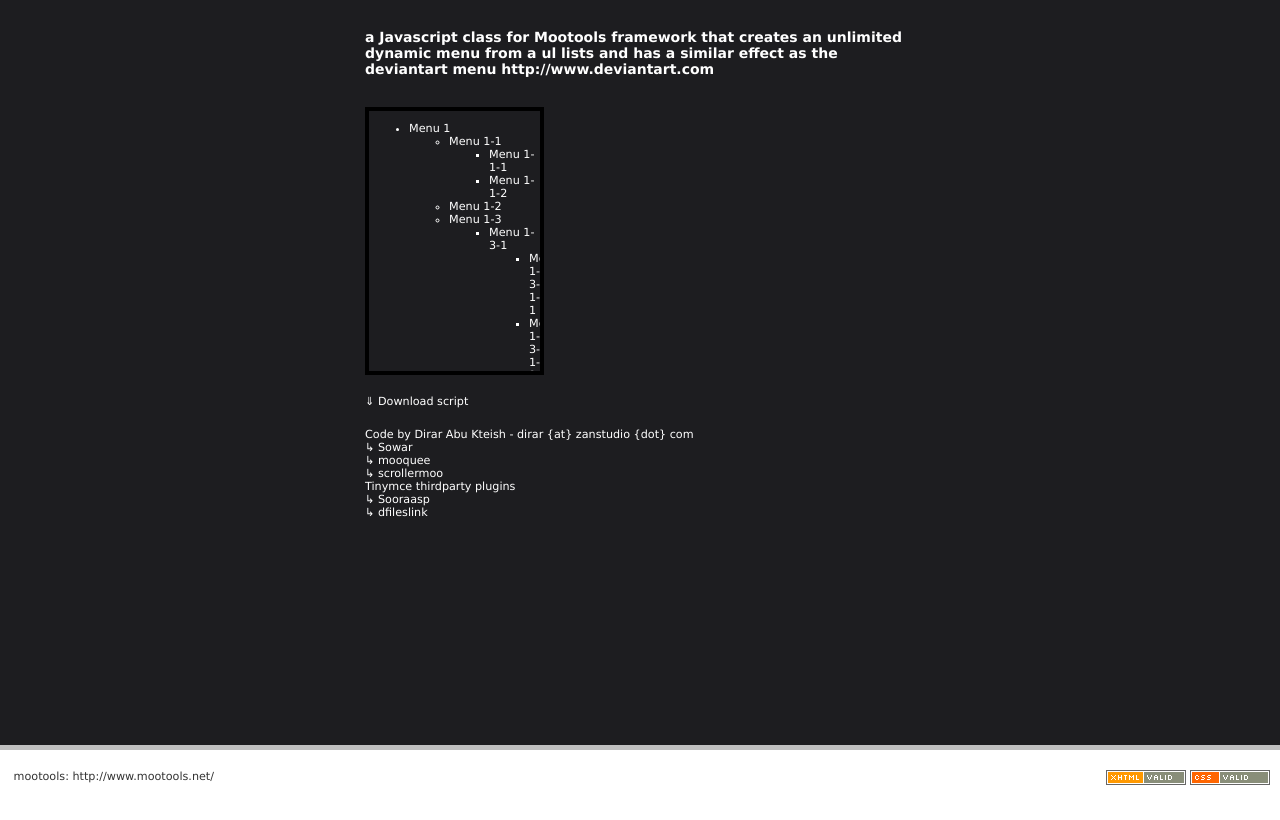
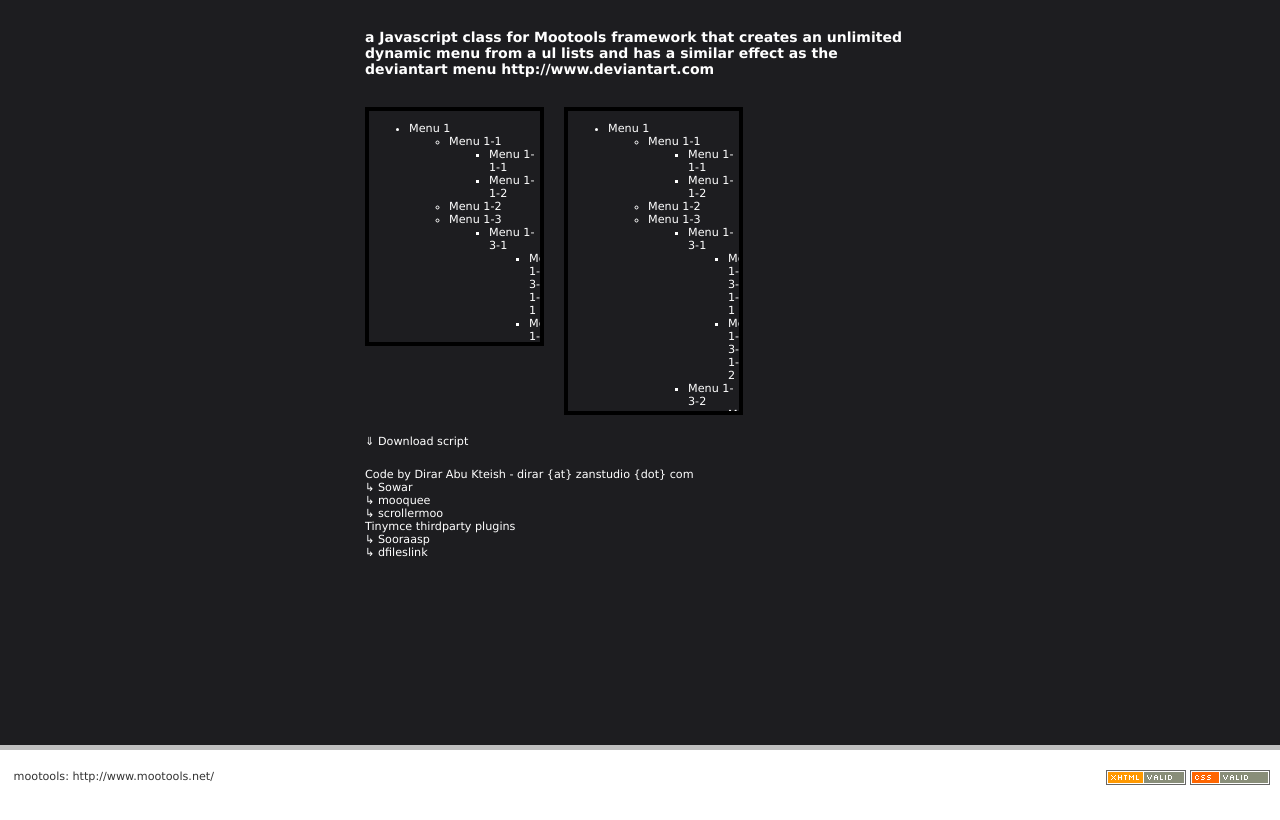
Before and after one commit to dirar/deviantmenu, a plain HTML site: page index.html in a window 1280 px wide. Drawn offline with Linux system fonts and the light colour scheme.

Commit message:
fix more class instance issue

```diff
--- a/Source/deviantMenu.js
+++ b/Source/deviantMenu.js
@@ -32,13 +32,14 @@ var deviantMenu = new Class({
             scrollerArea: 60,
             scrollerVelocity: 0.3
         }, options);
+        this.instantcount = 0;
         this.breadcrumbs = [];
         this.menuElement = element;
         if(typeOf(this.menuElement) != 'element'){this.menuElement = $(element);}
         this.options.position  = this.menuElement.getSize().x;
         this.multipleBy = (this.options.direction == 'right') ? 1 : -1;
         if(this.options.updateHeight){this.menuElement.set('tween', {duration: this.options.duration});}
-        this.menuWarpper = new Element('div', {'class' : 'warpper1', 'id' : 'deviantMenu-warpper', 'tween' : {duration: this.options.duration}});
+        this.menuWarpper = new Element('div', {'class' : 'warpper1', 'id' : 'deviantMenu-warpper' + this.options.idPrefix, 'tween' : {duration: this.options.duration}});
         this.scroll = null;
         this.constructMenu();
     },
@@ -66,7 +67,7 @@ var deviantMenu = new Class({
     },
     parseElements: function(ulO, parentID){
         var id = ulO.get('id');//parent ul id
-        var divItem = new Element('div', {'class' : this.options.itemContainer + " level" + ulO.getParents('ul').length, 'id': id + 'div'});//new list container
+        var divItem = new Element('div', {'class' : this.options.itemContainer + " level" + this.options.idPrefix + ulO.getParents('ul').length, 'id': id + 'div'});//new list container
         //this.menuElement.addEvent('mouseout', this.scroll.stop.bind(this.scroll));
 
         if(!ulO.getElement('.selected')){divItem.addClass('hide');}
@@ -128,7 +129,7 @@ var deviantMenu = new Class({
                     event = new Event(event);
                     if($(event.target).get('tag') != 'a'){//ignore effect if element is a link
                         var child = $(childID);
-                        $$('.level' + pnum).addClass('hide');//hide all containers on the same level
+                        $$('.level' + this.options.idPrefix + pnum).addClass('hide');//hide all containers on the same level
                         child.removeClass('hide');
                         //this.menuWarpper.tween(this.options.direction, this.multipleBy * child.offsetLeft);
                         this.menuWarpper.tween(this.options.direction, [this.menuWarpper.offsetLeft, this.multipleBy * child.offsetLeft]);
--- a/css/deviantMenu.css
+++ b/css/deviantMenu.css
@@ -2,7 +2,18 @@
 {
     overflow: hidden;
 	width: 171px;
-	height: 260px;
+	height: 231px;
+	background-color: #1D1D20;
+	position: relative;
+	/*direction: rtl;
+	visibility: hidden;*/
+	border: solid 4px #000000;
+}
+#deviantMenu-main-conatiner2
+{
+    overflow: hidden;
+	width: 171px;
+	height: 300px;
 	background-color: #1D1D20;
 	position: relative;
 	/*direction: rtl;
--- a/index.html
+++ b/index.html
@@ -11,9 +11,9 @@
 		<script type="text/javascript" src="Source/mootools-more-1.4.0.1.js"></script>
 		<script type="text/javascript" src="Source/deviantMenu.js"></script>
 		<script type="text/javascript">
-		    var devmenu = null;
 		    window.addEvent('domready', function(){
-		        devmenu = new deviantMenu('deviantMenu-main-conatiner');
+		        var devmenu = new deviantMenu('deviantMenu-main-conatiner');
+		        var devmenu2 = new deviantMenu('deviantMenu-main-conatiner2', {'updateHeight' : false, 'carouselScroller': true, 'usebreadcrumbs' : false, 'idPrefix' : 'deviantMenuid2'});
 		    });
 		</script>
     </head>
@@ -23,7 +23,57 @@
                 <h1>a Javascript class for Mootools framework that creates an unlimited dynamic menu from a ul lists and has a similar effect as the deviantart menu http://www.deviantart.com</h1>
             </div>
             <div id="content">
-                <div id="deviantMenu-main-conatiner">
+                <div id="deviantMenu-main-conatiner" style="float: left;margin-right: 20px;">
+                    <ul>
+                        <li>
+                            Menu 1
+                            <ul>
+                                <li>Menu 1-1
+                                    <ul>
+                                        <li><a href="http://www.mootools.net">Menu 1-1-1</a></li>
+                                        <li><a href="#">Menu 1-1-2</a></li>
+                                    </ul>
+                                </li>
+                                <li>
+                                    Menu 1-2
+                                </li>
+                                <li >Menu 1-3
+                                    <ul>
+                                        <li>Menu 1-3-1
+                                            <ul>
+                                                <li>Menu 1-3-1-1</li>
+                                                <li>Menu 1-3-1-2</li>
+                                            </ul>
+                                        </li>
+                                        <li>Menu 1-3-2
+                                            <ul>
+                                                <li>Menu 1-3-2-1</li>
+                                                <li>Menu 1-3-2-2</li>
+                                            </ul>
+                                        </li>
+                                    </ul>
+                                </li>
+                                <li>
+                                    Menu 1-4
+                                </li>
+                                <li>
+                                    Menu 1-5
+                                </li>
+                            </ul>
+                        </li>
+                        <li>Menu 3</li>
+                        <li>Menu 4</li>
+                        <li>Menu 5</li>
+                        <li>Menu 6</li>
+                        <li>Menu 7</li>
+                        <li>Menu 8
+                            <ul>
+                                <li>Menu 8-1</li>
+                            </ul>
+                        </li>
+                    </ul>
+                </div>
+                <div id="deviantMenu-main-conatiner2">
                     <ul>
                         <li>
                             Menu 1
```
